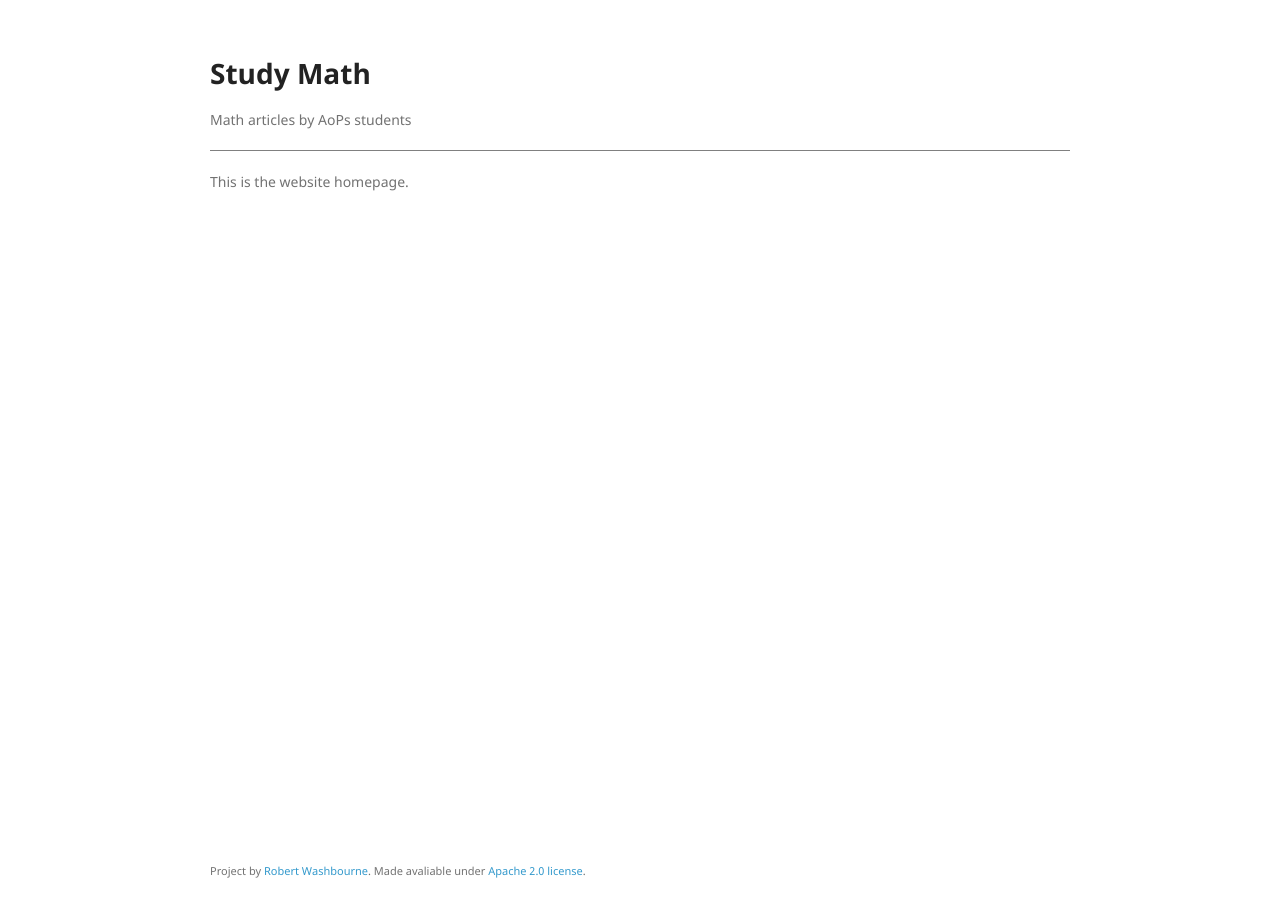
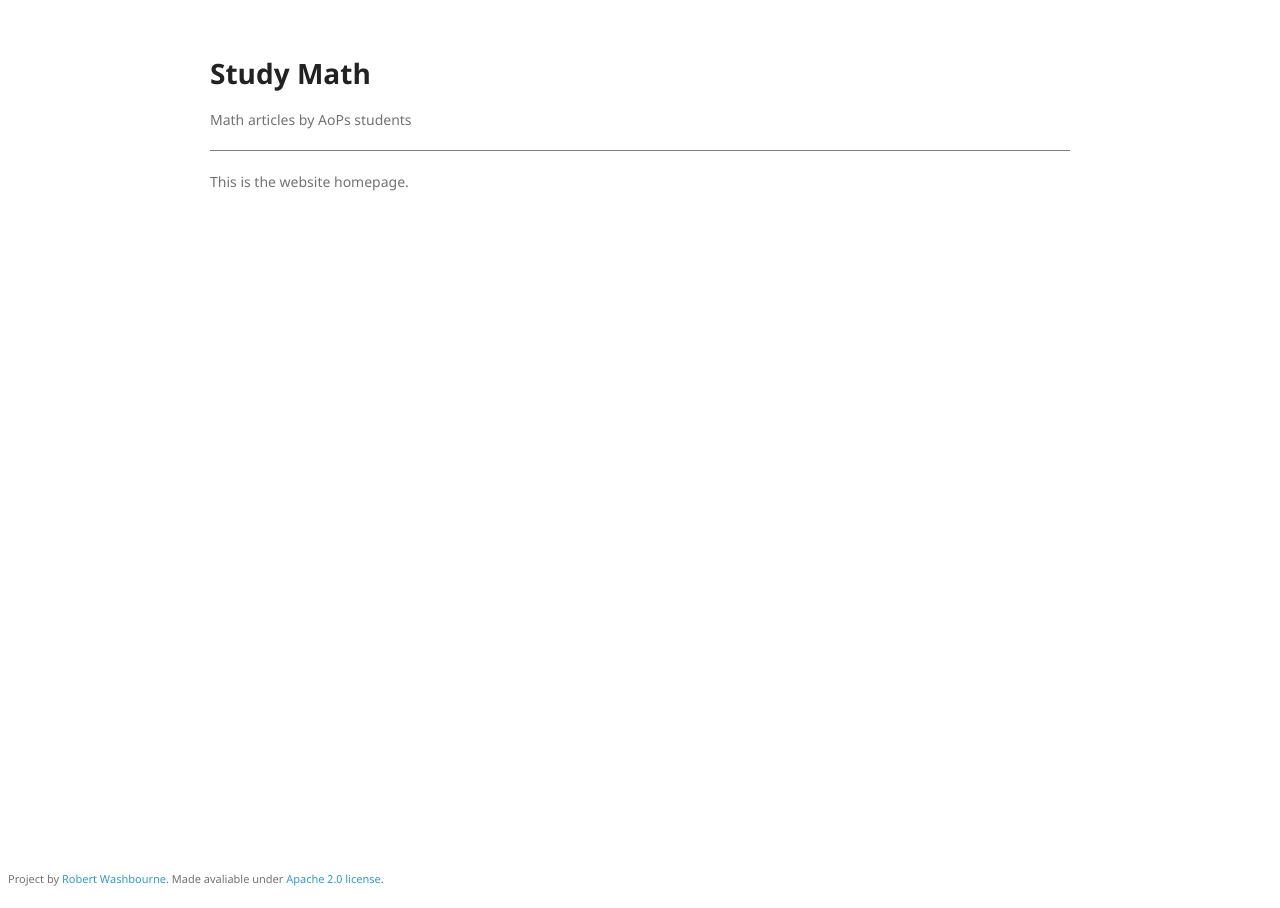
Before and after one commit to studymath/studymath.github.io, a Jekyll site: the page built from index.md, in a window 1280 px wide. Built offline with Jekyll 4.4.1, drawn with Linux system fonts in a browser that asks for light colours; nearby versions of some CDN libraries.

Commit message:
Update jekyll-theme-minimal.scss

```diff
--- a/_sass/jekyll-theme-minimal.scss
+++ b/_sass/jekyll-theme-minimal.scss
@@ -1,12 +1,24 @@
 @import "fonts";
 @import "rouge-github";
 
+html, body {
+  height: 100%;
+  box-sizing: border-box;
+}
+
 body {
+  position: relative;
   background-color: #fff;
   padding:50px;
   font: 14px/1.5 "Noto Sans", "Helvetica Neue", Helvetica, Arial, sans-serif;
   color:#727272;
   font-weight:400;
+}
+
+*,
+*:before,
+*:after {
+  box-sizing: inherit;
 }
 
 .equation {
@@ -133,7 +145,9 @@ hr {
 
 footer {
   position: absolute;
-  bottom:0;
+  right: 0;
+  bottom: 0;
+  left: 0;
 }
 
 @media print, screen and (max-width: 960px) {
```
